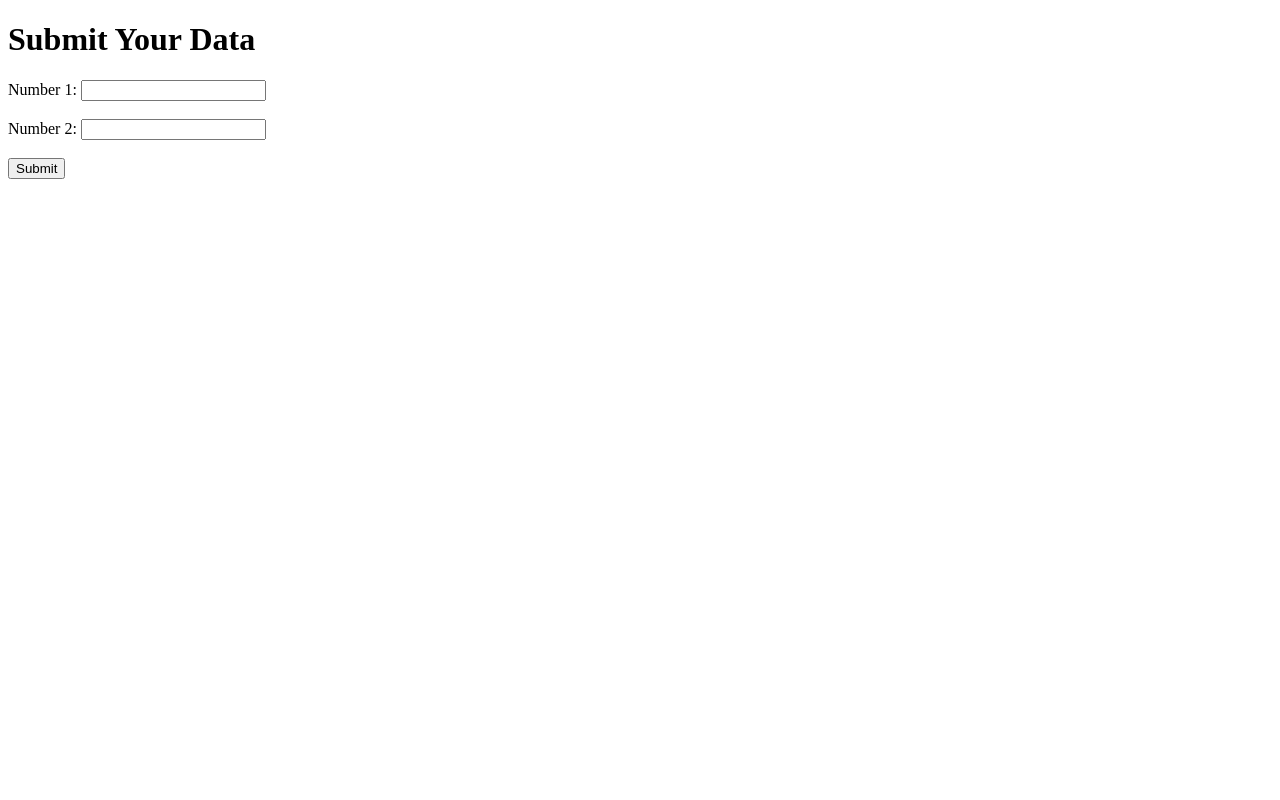
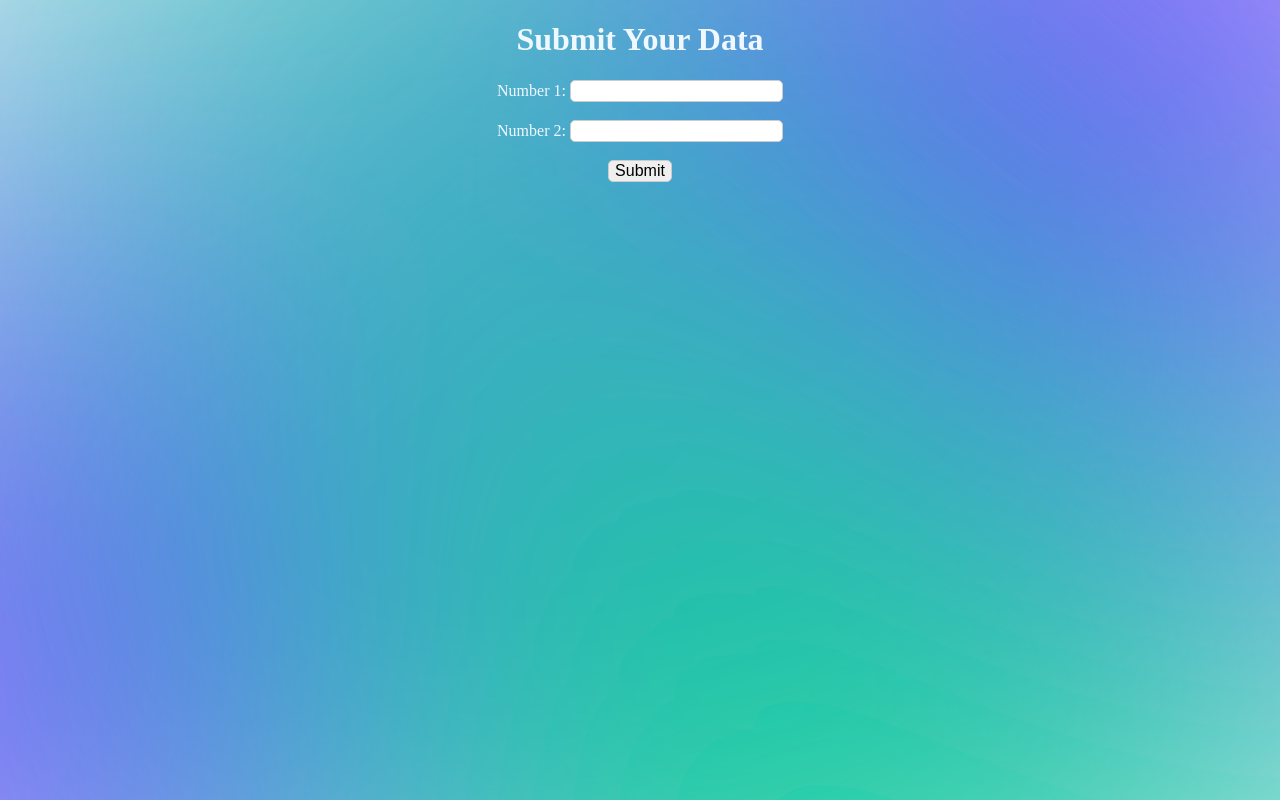
Before and after one commit to JavedAbdullah/Assignment-for-cents, a website: page index.html in a window 1280 px wide. Drawn offline with Linux system fonts and the light colour scheme.

Commit message:
styled the app

```diff
--- a/client.js
+++ b/client.js
@@ -11,7 +11,7 @@ document.getElementById('dataForm').addEventListener('submit', async function (e
         },
         body: JSON.stringify({ num1, num2 })
     });
-    console.log('Sending:', { num1, num2 });
+    // console.log('Sending:', { num1, num2 });
     const data = await response.json();
     document.getElementById('result').textContent = `Server Response:  sum: ${data.result} \n first prime grather than: ${Math.max(num1, num2)} is ${data.firstPrime}`;
 });
--- a/index.html
+++ b/index.html
@@ -5,25 +5,49 @@
     <meta charset="UTF-8">
     <meta name="viewport" content="width=device-width, initial-scale=1.0">
     <title>Client Example</title>
+    <link rel="stylesheet" href="style.css">
 </head>
 
 <body>
-    <h1>Submit Your Data</h1>
+    <center>
+        <h1 id="titleH1">Submit Your Data</h1>
         <form id="dataForm" method="POST">
-        <label>Number 1:</label>
+            <label id="number1">Number 1:</label>
             <input type="number" id="num1" required><br><br>
 
-        <label>Number 2:</label>
+            <label id="number1">Number 2:</label>
             <input type="number" id="num2" required><br><br>
 
             <button type="submit">Submit</button>
         </form>
 
         <div id="result"></div>
+    </center>
+    <svg xmlns="http://www.w3.org/2000/svg" xmlns:xlink="http://www.w3.org/1999/xlink" id="visual" viewBox="0 0 900 600"
+        version="1.1" preserveAspectRatio="xMidYMid slice">
+        <defs>
+            <filter id="blur1" x="-10%" y="-10%" width="120%" height="120%">
+                <feFlood flood-opacity="0" result="BackgroundImageFix" />
+                <feBlend mode="normal" in="SourceGraphic" in2="BackgroundImageFix" result="shape" />
+                <feGaussianBlur stdDeviation="161" result="effect1_foregroundBlur" />
+            </filter>
+        </defs>
+        <rect fill="#6600FF" />
+        <g filter="url(#blur1)">
+            <circle cx="210" cy="295" fill="#00CC99" r="357" />
+            <circle cx="98" cy="482" fill="#6600FF" r="357" />
+            <circle cx="510" cy="56" fill="#00CC99" r="357" />
+            <circle cx="790" cy="325" fill="#00CC99" r="357" />
+            <circle cx="727" cy="132" fill="#6600FF" r="357" />
+            <circle cx="512" cy="512" fill="#00CC99" r="357" />
+        </g>
+    </svg>
+
 
 
     <!-- Include the client.js script -->
     <script src="client.js"></script>
+
 </body>
 
 </html>
--- /dev/null
+++ b/style.css
@@ -0,0 +1,39 @@
+svg {
+    position: absolute;
+    top: 0;
+    left: 0;
+    width: 100%;
+    height: 100%;
+    z-index: -1;
+    object-fit: cover;
+    preserveAspectRatio: none;
+    /* Ensures the SVG covers the area */
+
+
+}
+
+#titleH1,
+#number1,
+#number1,
+#result {
+    color: aliceblue;
+}
+
+button {
+
+    border: 1px solid #ccc;
+    border-radius: 5px;
+    font-size: 16px;
+    cursor: pointer;
+
+}
+
+input {
+    border: 1px solid #ccc;
+    border-radius: 5px;
+    font-size: 16px;
+}
+
+button:hover {
+    background-color: bisque;
+}
```
Also changed, not shown: app.js (+7 -6 lines), things i learned.txt (deleted). Lines whose indentation alone changed are shown as unchanged.
